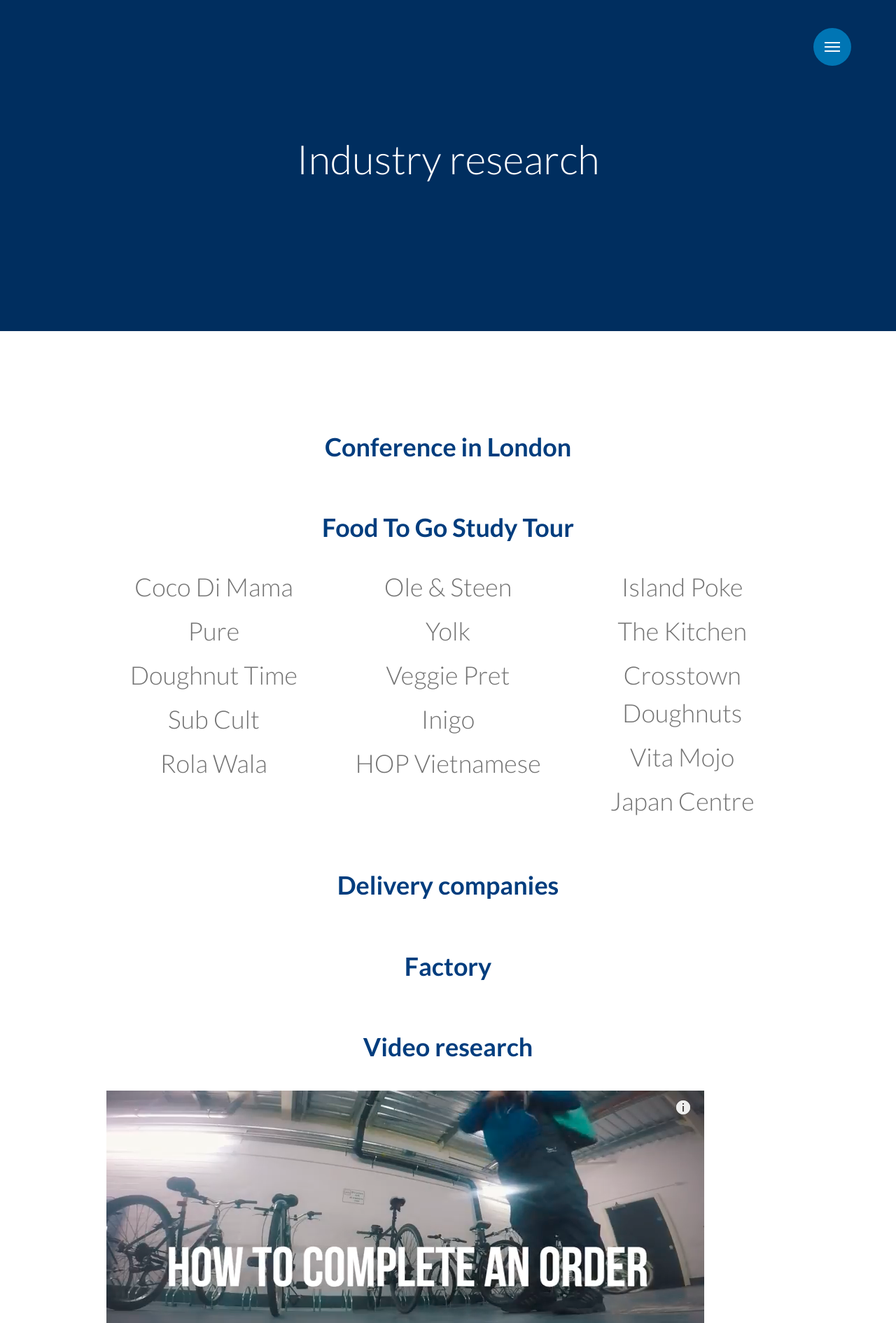
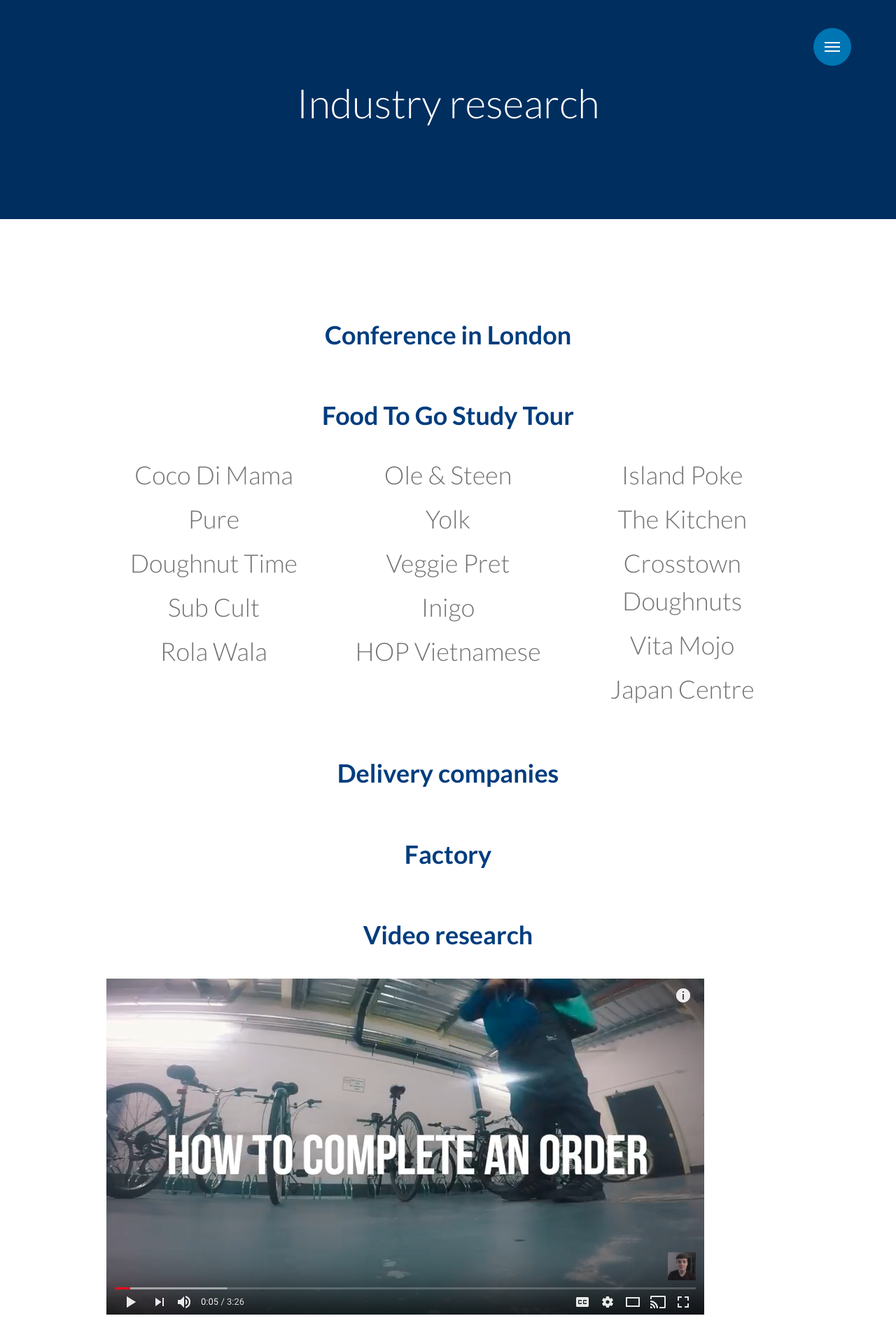
Before and after one commit to crackdev01/food-delivery-packaging, a Jekyll site: the page built from industry-research.md, in a window 1280 px wide. Shown: the top 1890 px of the page at 70% size. Built offline with Jekyll 4.4.1, drawn with Linux system fonts in a browser that asks for light colours.

Commit message:
Tune header height

```diff
--- a/_sass/base/_post.scss
+++ b/_sass/base/_post.scss
@@ -1,7 +1,12 @@
 
 .post-header {
   margin-bottom: $base-spacing;
-  padding: 5em 2em;
+}
+
+.home-page {
+  .post-header {
+    padding: 5em 2em;
+  }
 }
 
 .post-title,
```
